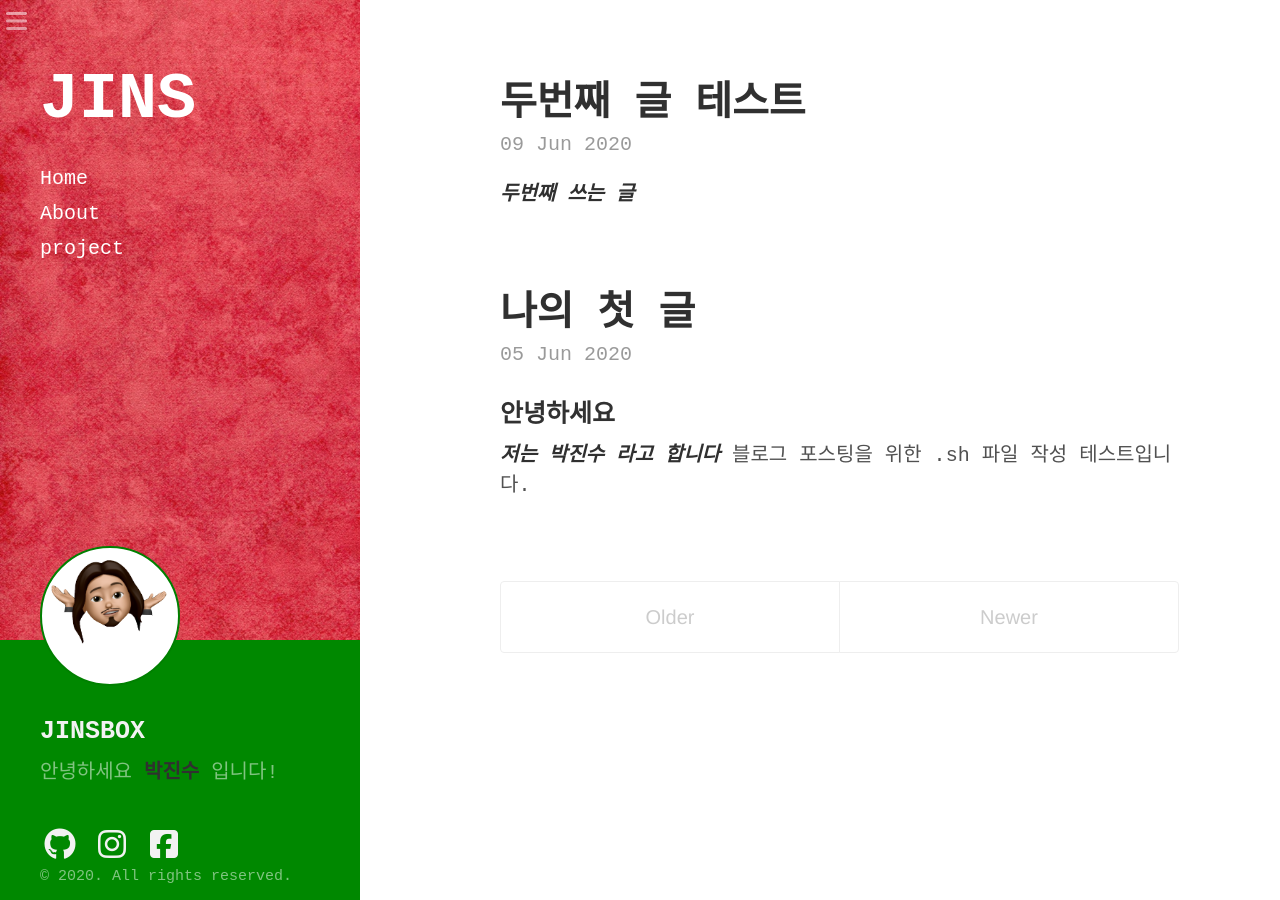
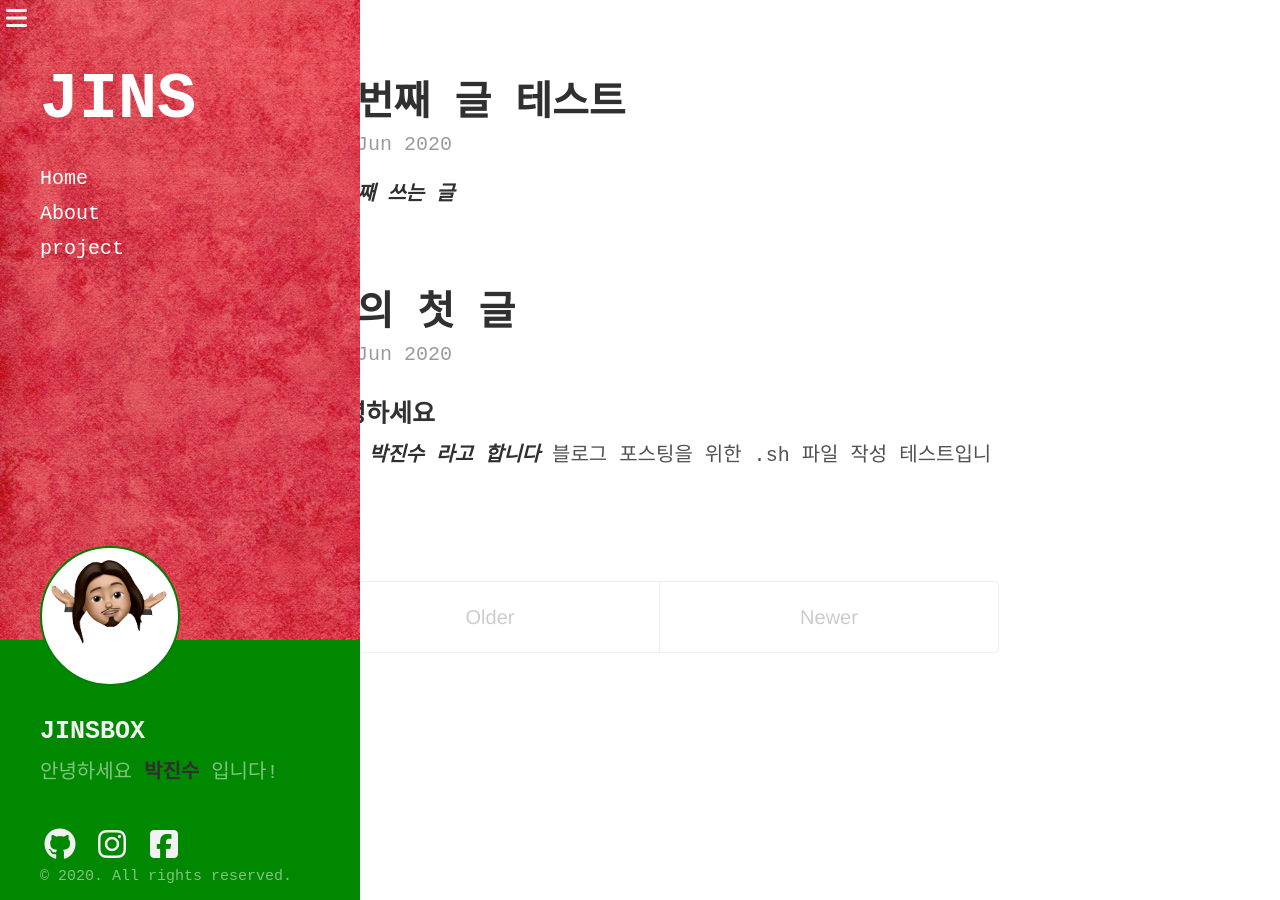
Before and after one commit to Jinsup9k/blog, a Jekyll site: the page built from index.html, in a window 1280 px wide. Built offline with Jekyll 4.4.1, drawn with Linux system fonts in a browser that asks for light colours; nearby versions of some CDN libraries; some web fonts are replaced; the list of posts is cut into pages by our own code.

Commit message:
mobile sidebar modified

```diff
--- a/_includes/head.html
+++ b/_includes/head.html
@@ -43,5 +43,5 @@
   />
   <script src="https://code.jquery.com/jquery-3.4.1.min.js"></script>
   <script src="https://kit.fontawesome.com/a076d05399.js"></script>
-  <script src="../public/js/mobile-side-bar.js"></script>
+  <script src="/public/js/mobile-side-bar.js"></script>
 </head>
--- a/_layouts/default.html
+++ b/_layouts/default.html
@@ -3,6 +3,9 @@
   {% include head.html %}
 
   <body>
+    <div class="menu-icon-div">
+      <i class="fas fa-bars"></i>
+    </div>
     {% include sidebar.html %}
 
     <div class="content container">
--- a/_layouts/post.html
+++ b/_layouts/post.html
@@ -10,7 +10,7 @@
 <div id="post-disqus" class="container">
   {% include disqus.html %}
 </div>
-<div class="related">
+<!-- <div class="related">
   <h2>Related Posts</h2>
   <ul class="related-posts">
     {% for post in site.related_posts limit:3 %}
@@ -24,4 +24,4 @@
     </li>
     {% endfor %}
   </ul>
-</div>
+</div> -->
--- a/public/css/hyde.css
+++ b/public/css/hyde.css
@@ -57,16 +57,11 @@
   position: fixed;
   padding: 2rem 1rem 1rem 1rem;
   color: rgba(255, 255, 255, 0.5);
-  /* background: url("/public/img/ss1.jpg") #006600 no-repeat; */
+  background: url("/public/img/ss1.jpg") #008800 no-repeat;
   background-color: #008800;
   background-size: 100% 20rem;
   height: 100%;
   left: -250px;
-  -webkit-transition: color 0.2s ease-in-out;
-  -moz-transition: color 0.2s ease-in-out;
-  -o-transition: color 0.2s ease-in-out;
-  -ms-transition: color 0.2s ease-in-out;
-  transition: color 0.2s ease-in-out;
 }
 @media (min-width: 48em) {
   .sidebar {
@@ -79,6 +74,9 @@
     background: url("/public/img/ss1.jpg") no-repeat #008800;
     background-size: auto 32em;
   }
+  .menu-icon-div {
+    /* display: none; */
+  }
 }
 .menu-icon-div {
   font-size: 18pt;
@@ -87,7 +85,9 @@
   top: 6px;
 }
 .menu-icon-div i {
+  position: fixed;
   cursor: pointer;
+  color: #f2f2f2;
 }
 
 /* Sidebar links */
@@ -175,20 +175,23 @@
   padding-left: 3rem;
   padding-top: 4rem;
   padding-bottom: 4rem;
+  height: 100%;
 }
 
 @media (min-width: 48em) {
   .content {
-    max-width: 38rem;
-    margin-left: 20rem;
-    margin-right: 2rem;
+    min-width: 38rem;
+    height: 100%;
+    margin-left: auto;
+    margin-right: auto;
   }
 }
 
 @media (min-width: 64em) {
   .content {
-    margin-left: 22rem;
-    margin-right: 4rem;
+    height: 100%;
+    margin-left: auto;
+    margin-right: auto;
   }
 }
 
@@ -206,6 +209,7 @@
   .layout-reverse .content {
     margin-left: 2rem;
     margin-right: 20rem;
+    height: 100%;
   }
 }
 
@@ -213,6 +217,7 @@
   .layout-reverse .content {
     margin-left: 4rem;
     margin-right: 22rem;
+    height: 100%;
   }
 }
 
--- a/public/js/mobile-side-bar.js
+++ b/public/js/mobile-side-bar.js
@@ -1,24 +1,22 @@
 $(document).ready(function () {
   $(".menu-icon-div").click(function () {
-    if ($(this).length > 0) {
-      setTimeout(function () {
-        $(".sidebar").css("left", "0");
-        $(".sidebar").css(
-          "background",
-          ' url("/public/img/ss1.jpg") #006600 no-repeat'
-        );
-        $(".sidebar").css("background-size", "100% 19rem");
-        $(".menu-icon-div").css("display", "none");
-      }, 200);
+    if ($(".sidebar").css("left") == "-250px") {
+      $(".sidebar").animate({ width: "show", left: "0" }, 200, function () {});
+      //   $(".menu-icon-div").css("display", "none");
     } else {
-      return false;
+      $(".sidebar").animate(
+        { width: "hide", left: "-250px" },
+        200,
+        function () {}
+      );
+      $(".menu-icon-div").css("color", "#797979");
     }
   });
 
   $(".content").click(function () {
-    setTimeout(function () {
-      $(".sidebar").css("left", "-250px");
-      $(".menu-icon-div").css("display", "block");
-    }, 200);
+    if ($(".menu-icon-div").length > 0) {
+      $(".sidebar").animate({ width: "toggle" }, 200, function () {});
+      //   $(".menu-icon-div").css("display", "block");
+    }
   });
 });
```
Also changed, not shown: 4 other files.
